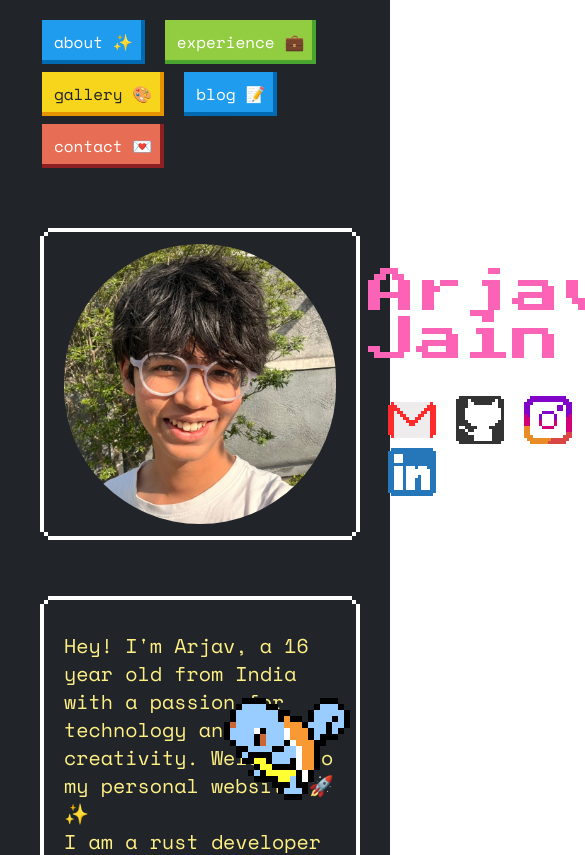
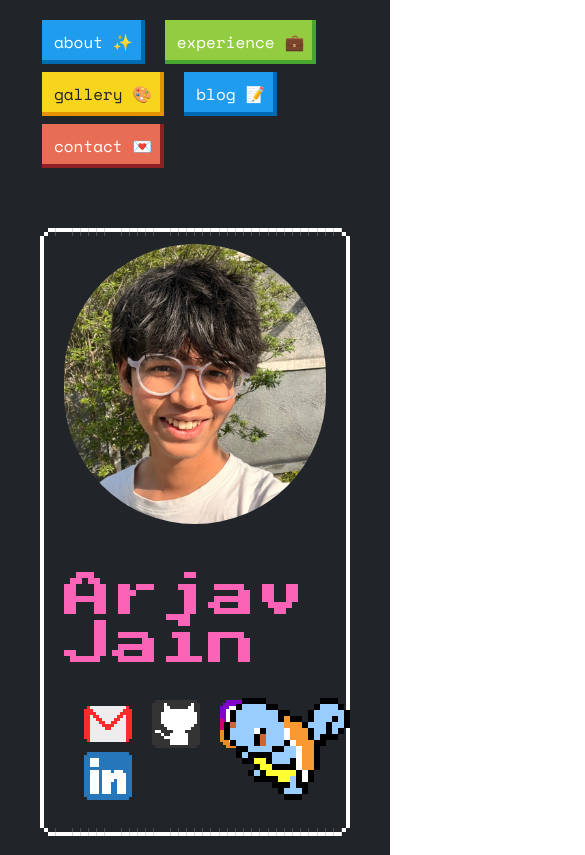
Before and after one commit to arjav0703/my-website, a Next.js app: page / in a window 390 px wide. Shown: the top 855 px of the page, 585 px wide, since content can reach past the window. Built offline with nearby package versions, Linux system fonts and the light colour scheme.

Commit message:
made more of your website responsive :)

```diff
--- a/src/app/page.tsx
+++ b/src/app/page.tsx
@@ -31,7 +31,7 @@
       });
     }
 
-    return () => {};
+    return () => { };
   }, []);
 
   return (
@@ -51,17 +51,17 @@
 function NameSection() {
   return (
     <section className="nes-container is-dark is-rounded">
-      <div className="flex flex-row items-center gap-8">
+      <div className="flex flex-col md:flex-row justify-center md:justify-start items-center gap-8">
         <img
           src="/images/me3.jpeg"
           alt="Avatar"
-          className="h-70 w-70 object-cover rounded-full flex-shrink-0"
+          className="h-70 w-70 object-cover rounded-full shrink-0"
         />
         <div className="flex flex-col">
           <div className="nes-text text-pink-400 text-5xl my-4">
             <span className="nameScramble">Arjav Jain</span>
           </div>
-          <div className="flex">
+          <div className="flex justify-center md:justify-start">
             <SocialIcons />
           </div>
         </div>
```
